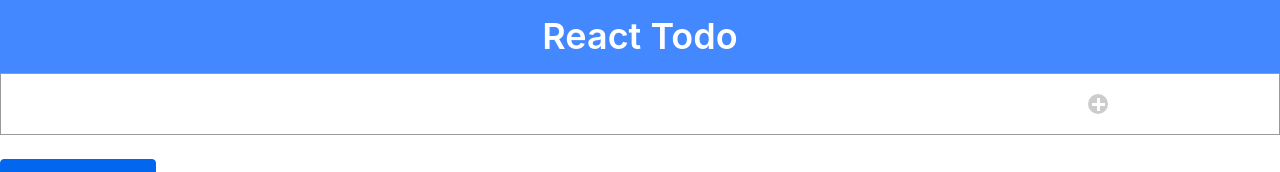
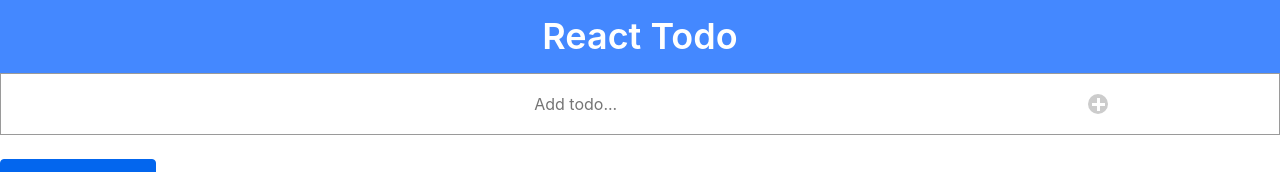
Before and after one commit to lyndonpanton/react-todo, a React (Create React App) app: page / in a window 1280 px wide. Shown: the top 172 px of the page. Built offline with nearby package versions, Linux system fonts and the light colour scheme.

Commit message:
added placeholder text to input field

```diff
--- a/src/Input.js
+++ b/src/Input.js
@@ -18,7 +18,7 @@ class Input extends React.Component {
 	render() {
 		return (
 			<div className="input" onKeyUp={(event) => this.props.handleSubmit(event)}>
-				<input id="todo" type="text" name="todo" onChange={(event) => this.handleInput(event)} />
+				<input id="todo" type="text" name="todo" placeholder="Add todo..." onChange={(event) => this.handleInput(event)} />
 				<Plus />
 			</div>
 		);
```
